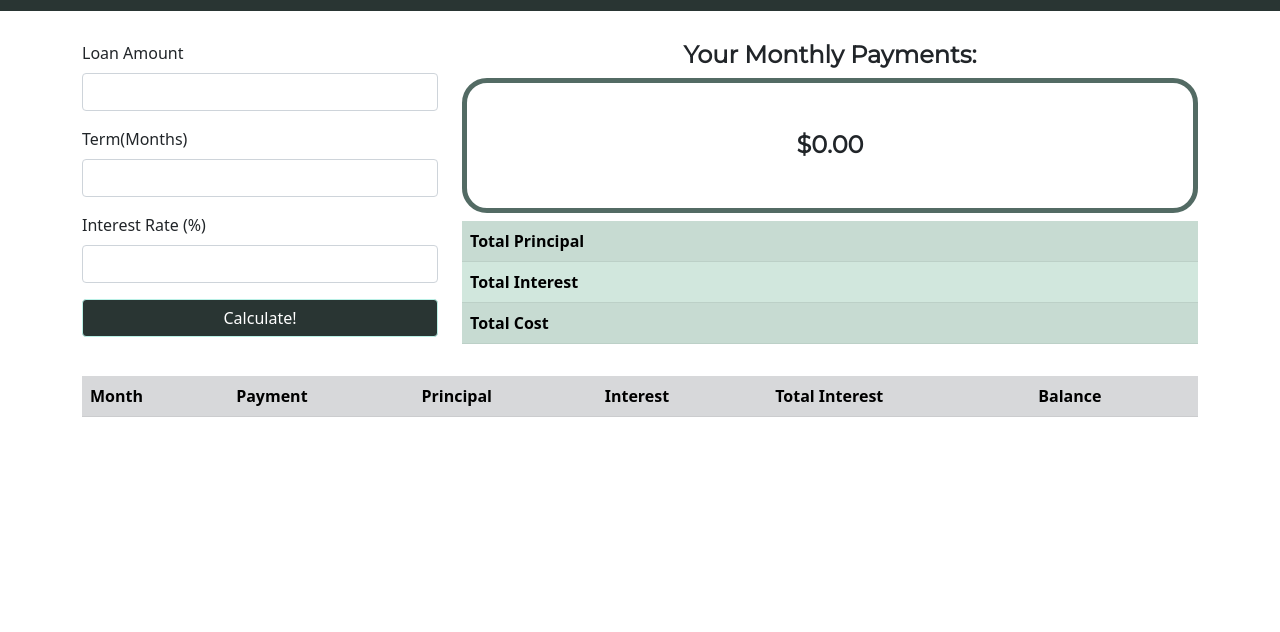
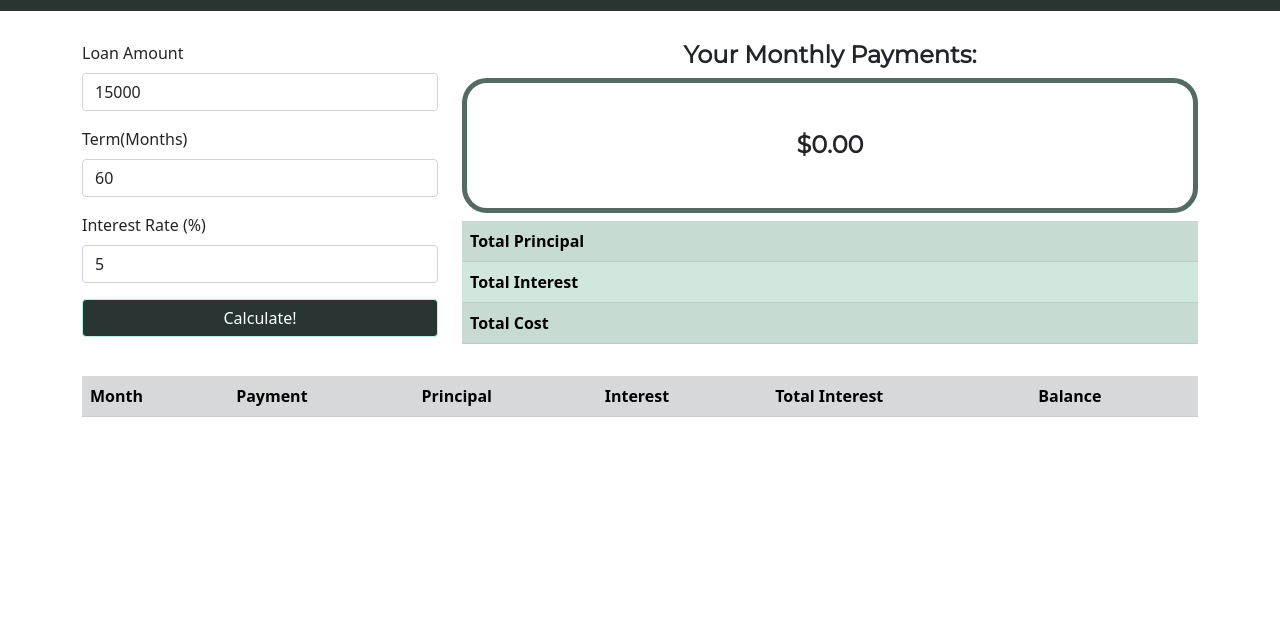
Before and after one commit to ecdavis97/mortgageCalc, a plain HTML site: page app.html in a window 1280 px wide. Shown: the part 55-687 px from the top of the page. Drawn offline with nearby package versions, Linux system fonts and the light colour scheme; some packages are replaced by stand-ins of ours; a script that the page names is missing.

Commit message:
added default values

```diff
--- a/app.html
+++ b/app.html
@@ -72,15 +72,15 @@
                 <form id="userInput"> <!--ID userInput allows us to draw this information in JS-->
                     <div class="mb-3">
                       <label for="loanAmount" class="form-label">Loan Amount</label>
-                      <input type="number" min="0" step="500" class="form-control" id="loanAmount">
+                      <input type="number" min="0" step="500" class="form-control" id="loanAmount" value="15000">
                     </div>
                     <div class="mb-3">
                       <label for="term" class="form-label">Term(Months)</label>
-                      <input type="number" min="0" max="72" step="1" class="form-control" id="term">
+                      <input type="number" min="0" max="72" step="1" class="form-control" id="term" value="60">
                     </div>
                     <div class="mb-3">
                       <label for="rate" class="form-label">Interest Rate (%)</label>
-                      <input type="number" min="0" step=".01" class="form-control" id="rate">
+                      <input type="number" min="0" step=".01" class="form-control" id="rate" value="5">
                     </div>
                     <button type="button" id="btnSubmit" class="btn btn-primary btn-block">Calculate!</button>
                   </form>
```
